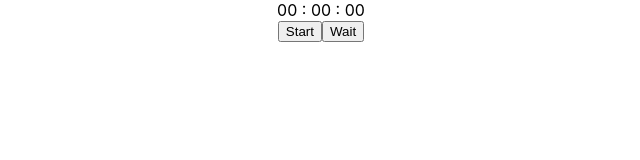
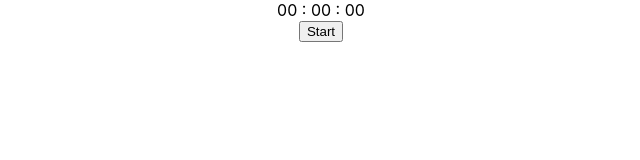
Before and after one commit to BezOl14/StopWatch, a React (Create React App) app: page / in a window 1280 px wide. Shown: the top 160 px of the page, without its empty margins (319-959 px from the left). Built offline with nearby package versions, Linux system fonts and the light colour scheme.

Commit message:
update button file

```diff
--- a/src/components/ButtonComponent.js
+++ b/src/components/ButtonComponent.js
@@ -6,7 +6,7 @@ function ButtonComponent({ start, stop, reset, wait, status }) {
           {(status === 0) ?
             <div>
                 <button onClick={start}>Start</button>
-                <button onClick={wait}>Wait</button>
+
             </div> : ""
           }
 
@@ -20,6 +20,7 @@ function ButtonComponent({ start, stop, reset, wait, status }) {
           {(status === 2) ?
               <div>
                   <button onClick={reset}>Reset</button>
+                  <button onClick={wait}>Wait</button>
               </div> : ""
           }
       </div>
```
